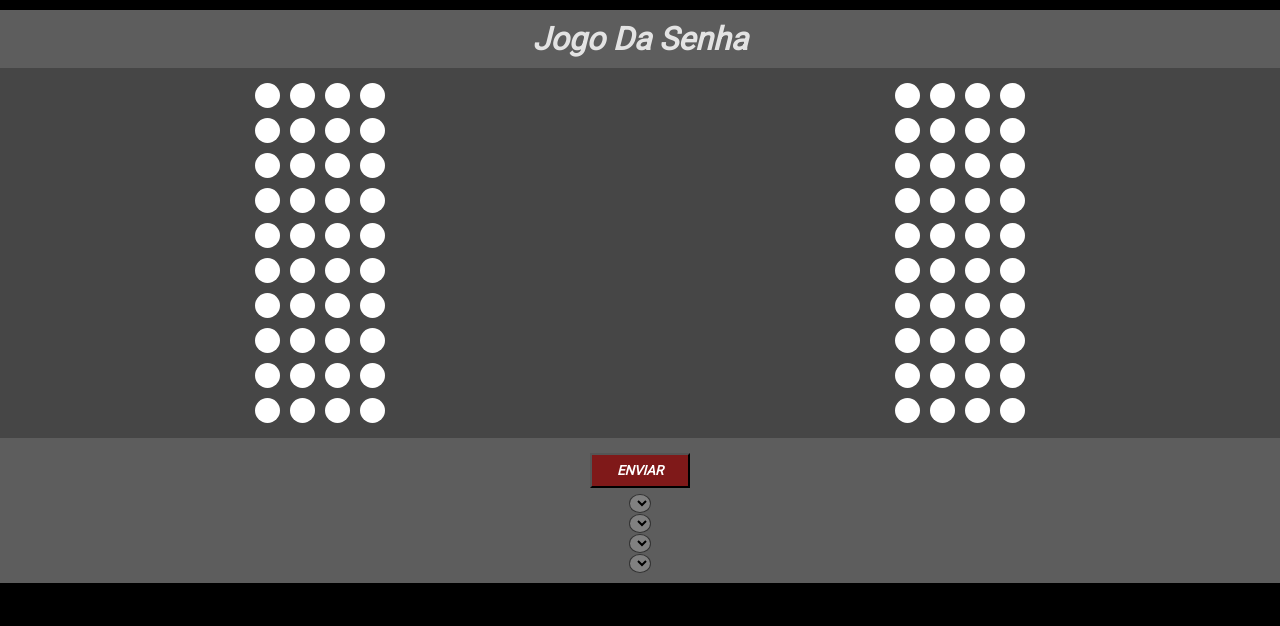
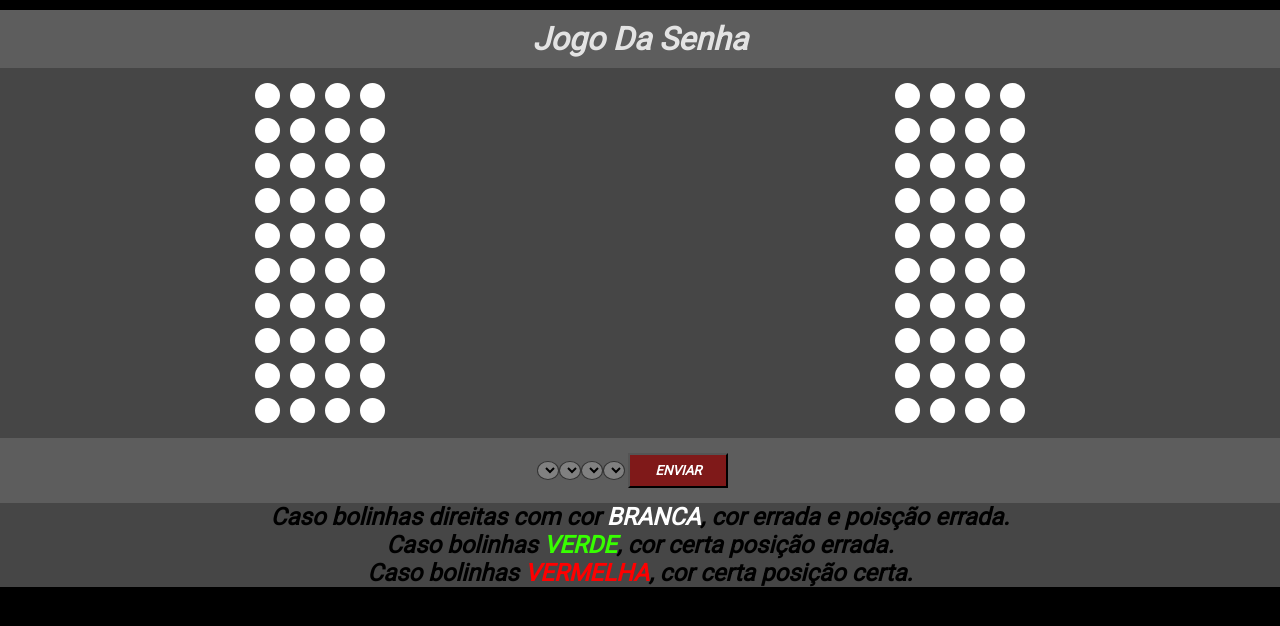
Before and after one commit to 1LUCASPEDROSO/aulas-web-responsivo, a PHP site: page / in a window 1280 px wide. Shown: the top 626 px of the page. Run offline with PHP 8.4, Linux system fonts and the light colour scheme; lists and menus that the app fills with data are empty.

Commit message:
subindo versão final sem mais comentários inline js

```diff
--- a/Mastermind/game.js
+++ b/Mastermind/game.js
@@ -125,9 +125,11 @@ function createCorrectionArray(input_colors_arr) {
 
 function checkWin(correction_Array) {
     let countCorrect = 0;
+    console.log(correction_Array);
     for (let v of correction_Array) {
         if (v == 'red') {
             countCorrect++;
+            console.log(countCorrect)
         }
     }
     if (countCorrect == codeLength) {
--- a/_1_Jogo da Senha/Css/main.css
+++ b/_1_Jogo da Senha/Css/main.css
@@ -49,6 +49,7 @@ main
 }
 .SelecionaCor
 {
+
     border-radius: 50%;
     display: inline-block;
     overflow: hidden;
@@ -64,9 +65,11 @@ main
     margin: 5px auto;
     cursor: pointer;
     font-weight: 600;
+    margin-right: 15px;
 }
-.div_dados
+#div_dados
 {
-    display: inline-block;
+    display: inline-flex;
+    justify-content: center;
     align-items: center;
 }
--- a/_1_Jogo da Senha/index.html
+++ b/_1_Jogo da Senha/index.html
@@ -14,12 +14,18 @@
                 <h1 class="h1">Jogo Da Senha</h1>
                 </div>
             </header>
-        <main></main>
+        <main>
+        </main>
         <footer>
             <div id="div_dados">
-                <input type="button" id="btnEnviaCor" class="btnEnviar" value="ENVIAR">
             </div>
+            <input type="button" id="btnEnviaCor" class="btnEnviar" value="ENVIAR">
         </footer>
+        <div class="textos">
+            <h2> Caso bolinhas direitas com cor <span style="color: rgb(255, 255, 255);">BRANCA</span>, cor errada e poisção errada.</h2>
+            <h2> Caso bolinhas <span style="color: rgb(55, 255, 0);">VERDE</span>, cor certa posição errada.</h2>
+            <h2> Caso bolinhas <span style="color: rgb(255, 0, 0);">VERMELHA</span>, cor certa posição certa.</h2>
+        </div>
     </div>
     <script src="./Js/main.js"></script>
 </body>
```
Also changed, not shown: _1_Jogo da Senha/Js/main.js (+11 -14 lines).
